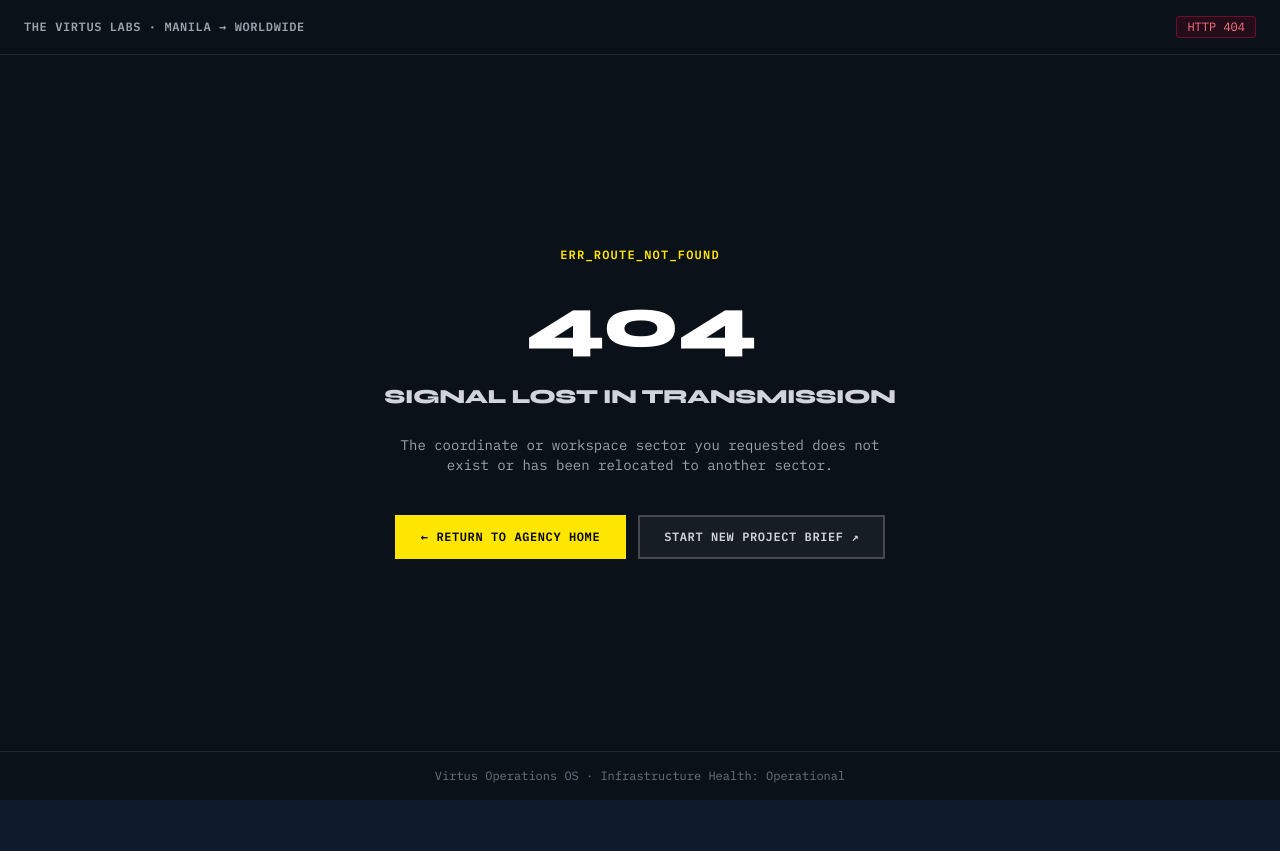
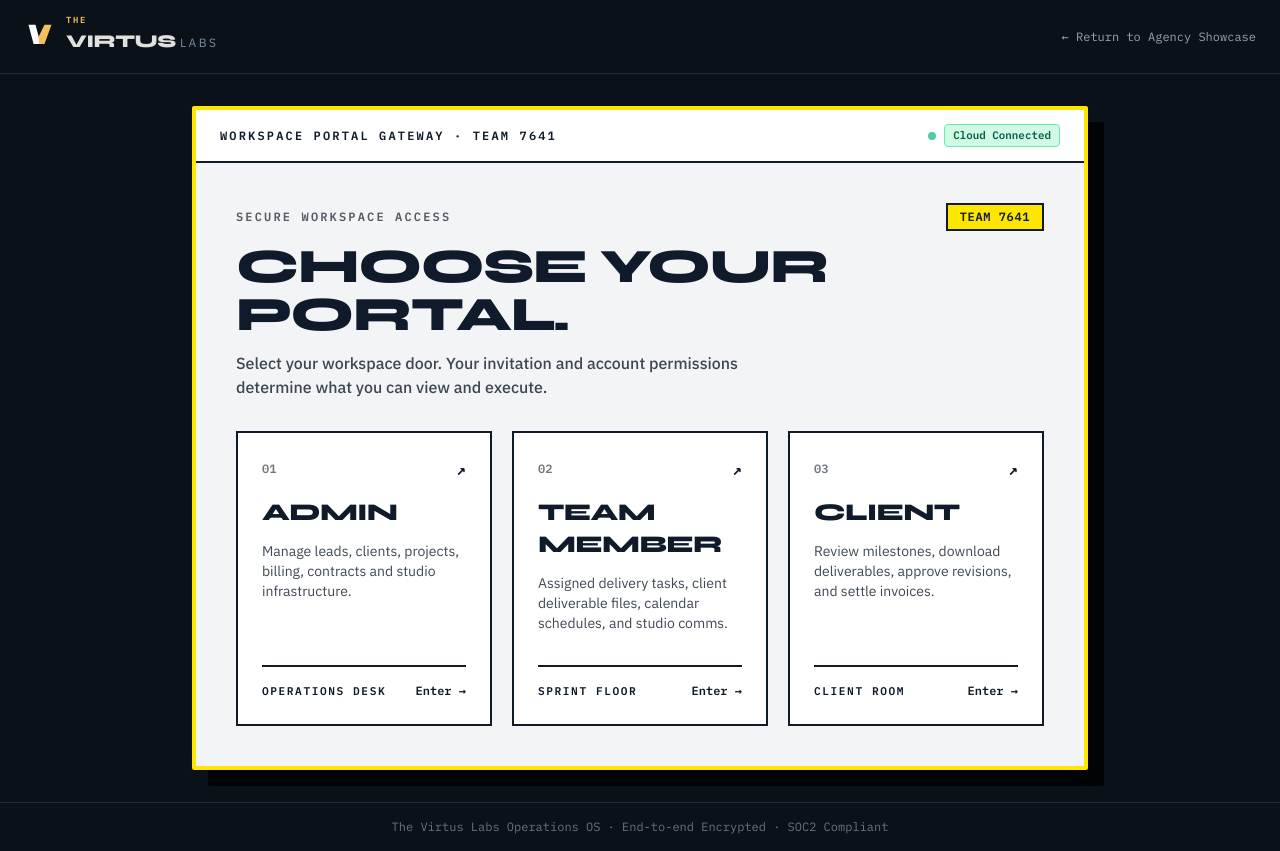
Before and after one commit to BoredMayonnaise/Virtus-Website, a Next.js app: page /portal in a window 1280 px wide. Before the commit this address had no page. Before the commit the page ends 800 px from the top, so only its background shows below. Built offline with nearby package versions, Linux system fonts and the light colour scheme.

Commit message:
feat(routes): add dedicated /portal, /admin, /team, and /client direct routes

```diff
--- /dev/null
+++ b/src/app/admin/page.tsx
@@ -0,0 +1,16 @@
+"use client";
+
+import React from "react";
+import { useRouter } from "next/navigation";
+import { OperationsOS } from "@/components/dashboard/OperationsOS";
+
+export default function AdminPortalPage() {
+  const router = useRouter();
+
+  return (
+    <OperationsOS
+      initialRole="admin"
+      onExit={() => router.push("/portal")}
+    />
+  );
+}
--- a/src/app/api/invoices/route.ts
+++ b/src/app/api/invoices/route.ts
@@ -8,7 +8,7 @@ export async function GET() {
       const sql = getNeonSql();
       if (sql) {
         const rows = await sql`
-          SELECT id, invoice_number as "invoiceNumber", client_id as "clientId", client_name as "clientName", company, amount, status, due_date as "dueDate", paid_at as "paidAt", created_at as "createdAt"
+          SELECT id, invoice_number as "invoiceNumber", client_id as "clientId", client_name as "clientName", amount, status, due_date as "dueDate", paid_at as "paidAt", created_at as "createdAt"
           FROM invoices
           ORDER BY created_at DESC;
         `;
@@ -46,8 +46,8 @@ export async function POST(request: Request) {
         const sql = getNeonSql();
         if (sql) {
           await sql`
-            INSERT INTO invoices (id, invoice_number, client_id, client_name, company, amount, status, due_date)
-            VALUES (${newInvoice.id}, ${newInvoice.invoiceNumber}, ${newInvoice.clientId}, ${newInvoice.clientName}, ${newInvoice.company}, ${newInvoice.amount}, ${newInvoice.status}, ${newInvoice.dueDate})
+            INSERT INTO invoices (id, invoice_number, client_id, client_name, amount, status, due_date)
+            VALUES (${newInvoice.id}, ${newInvoice.invoiceNumber}, ${newInvoice.clientId}, ${newInvoice.clientName}, ${newInvoice.amount}, ${newInvoice.status}, ${newInvoice.dueDate})
             ON CONFLICT (id) DO NOTHING;
           `;
         }
--- /dev/null
+++ b/src/app/client/page.tsx
@@ -0,0 +1,16 @@
+"use client";
+
+import React from "react";
+import { useRouter } from "next/navigation";
+import { OperationsOS } from "@/components/dashboard/OperationsOS";
+
+export default function ClientPortalPage() {
+  const router = useRouter();
+
+  return (
+    <OperationsOS
+      initialRole="client"
+      onExit={() => router.push("/portal")}
+    />
+  );
+}
--- /dev/null
+++ b/src/app/portal/page.tsx
@@ -0,0 +1,156 @@
+import React from "react";
+import Link from "next/link";
+import { Logo } from "@/components/public/Logo";
+
+export const metadata = {
+  title: "Workspace Portal · The Virtus Labs",
+  description: "Secure gateway for Admin, Team Members, and Clients.",
+};
+
+export default function PortalGatewayPage() {
+  return (
+    <div className="min-h-screen bg-[#0A1118] text-[#F3F4F6] flex flex-col justify-between selection:bg-[#FFE600] selection:text-black">
+      {/* Header */}
+      <header className="border-b border-white/10 px-6 py-4 flex items-center justify-between">
+        <Link href="/" className="hover:opacity-85 transition-opacity">
+          <Logo />
+        </Link>
+        <Link
+          href="/"
+          className="text-xs font-mono text-gray-400 hover:text-[#FFE600] transition-colors"
+        >
+          ← Return to Agency Showcase
+        </Link>
+      </header>
+
+      {/* Main Container */}
+      <main className="flex-1 flex items-center justify-center p-4 sm:p-8">
+        <div className="w-full max-w-4xl border-4 border-[#FFE600] bg-[#F3F4F6] text-[#0F1B2A] shadow-[16px_16px_0px_0px_rgba(0,0,0,0.85)] rounded-sm overflow-hidden">
+          {/* Header bar */}
+          <div className="flex items-center justify-between border-b-2 border-[#0F1B2A] bg-white px-6 py-3.5">
+            <span className="font-mono text-xs font-bold uppercase tracking-[0.18em] text-[#0F1B2A]">
+              WORKSPACE PORTAL GATEWAY · TEAM 7641
+            </span>
+            <div className="flex items-center gap-2">
+              <span className="h-2 w-2 rounded-full bg-emerald-500 animate-pulse" />
+              <span className="font-mono text-[0.68rem] text-emerald-800 font-bold bg-emerald-100 px-2 py-0.5 rounded border border-emerald-300">
+                Cloud Connected
+              </span>
+            </div>
+          </div>
+
+          <div className="p-6 sm:p-10">
+            <div className="flex items-center justify-between gap-4">
+              <span className="font-mono text-xs font-bold uppercase tracking-[0.18em] text-[#0F1B2A]/70">
+                SECURE WORKSPACE ACCESS
+              </span>
+              <span className="bg-[#FFE600] border-2 border-[#0F1B2A] px-3 py-1 font-mono text-xs font-black tracking-wider text-[#0F1B2A]">
+                TEAM 7641
+              </span>
+            </div>
+
+            <h1 className="mt-3 font-monument text-3xl sm:text-5xl font-black tracking-tight text-[#0F1B2A] uppercase">
+              Choose Your Portal.
+            </h1>
+
+            <p className="mt-3 max-w-[58ch] text-sm sm:text-base leading-relaxed text-[#0F1B2A]/80 font-medium">
+              Select your workspace door. Your invitation and account permissions determine what you can view and execute.
+            </p>
+
+            {/* 3 Portal Doors */}
+            <div className="mt-8 grid grid-cols-1 gap-5 md:grid-cols-3">
+              {/* Door 01: ADMIN */}
+              <Link
+                href="/admin"
+                className="group flex flex-col justify-between border-2 border-[#0F1B2A] bg-white p-6 transition-all duration-200 hover:-translate-y-1 hover:shadow-[6px_6px_0px_0px_#0F1B2A] active:translate-y-0"
+              >
+                <div>
+                  <div className="flex items-center justify-between">
+                    <span className="font-mono text-xs font-bold text-[#0F1B2A]/60">01</span>
+                    <span className="font-mono text-base font-bold text-[#0F1B2A] transition-transform duration-200 group-hover:translate-x-1 group-hover:-translate-y-1">
+                      ↗
+                    </span>
+                  </div>
+                  <h2 className="mt-4 font-monument text-xl sm:text-2xl font-black text-[#0F1B2A]">
+                    ADMIN
+                  </h2>
+                  <p className="mt-3 text-xs sm:text-sm leading-relaxed text-[#0F1B2A]/80 font-normal">
+                    Manage leads, clients, projects, billing, contracts and studio infrastructure.
+                  </p>
+                </div>
+
+                <div className="mt-8 pt-4 border-t-2 border-[#0F1B2A] flex items-center justify-between">
+                  <span className="font-mono text-[0.7rem] font-bold uppercase tracking-[0.14em] text-[#0F1B2A]">
+                    OPERATIONS DESK
+                  </span>
+                  <span className="text-xs font-mono font-bold text-[#0F1B2A]">Enter →</span>
+                </div>
+              </Link>
+
+              {/* Door 02: TEAM MEMBER */}
+              <Link
+                href="/team"
+                className="group flex flex-col justify-between border-2 border-[#0F1B2A] bg-white p-6 transition-all duration-200 hover:-translate-y-1 hover:shadow-[6px_6px_0px_0px_#0F1B2A] active:translate-y-0"
+              >
+                <div>
+                  <div className="flex items-center justify-between">
+                    <span className="font-mono text-xs font-bold text-[#0F1B2A]/60">02</span>
+                    <span className="font-mono text-base font-bold text-[#0F1B2A] transition-transform duration-200 group-hover:translate-x-1 group-hover:-translate-y-1">
+                      ↗
+                    </span>
+                  </div>
+                  <h2 className="mt-4 font-monument text-xl sm:text-2xl font-black text-[#0F1B2A]">
+                    TEAM MEMBER
+                  </h2>
+                  <p className="mt-3 text-xs sm:text-sm leading-relaxed text-[#0F1B2A]/80 font-normal">
+                    Assigned delivery tasks, client deliverable files, calendar schedules, and studio comms.
+                  </p>
+                </div>
+
+                <div className="mt-8 pt-4 border-t-2 border-[#0F1B2A] flex items-center justify-between">
+                  <span className="font-mono text-[0.7rem] font-bold uppercase tracking-[0.14em] text-[#0F1B2A]">
+                    SPRINT FLOOR
+                  </span>
+                  <span className="text-xs font-mono font-bold text-[#0F1B2A]">Enter →</span>
+                </div>
+              </Link>
+
+              {/* Door 03: CLIENT */}
+              <Link
+                href="/client"
+                className="group flex flex-col justify-between border-2 border-[#0F1B2A] bg-white p-6 transition-all duration-200 hover:-translate-y-1 hover:shadow-[6px_6px_0px_0px_#0F1B2A] active:translate-y-0"
+              >
+                <div>
+                  <div className="flex items-center justify-between">
+                    <span className="font-mono text-xs font-bold text-[#0F1B2A]/60">03</span>
+                    <span className="font-mono text-base font-bold text-[#0F1B2A] transition-transform duration-200 group-hover:translate-x-1 group-hover:-translate-y-1">
+                      ↗
+                    </span>
+                  </div>
+                  <h2 className="mt-4 font-monument text-xl sm:text-2xl font-black text-[#0F1B2A]">
+                    CLIENT
+                  </h2>
+                  <p className="mt-3 text-xs sm:text-sm leading-relaxed text-[#0F1B2A]/80 font-normal">
+                    Review milestones, download deliverables, approve revisions, and settle invoices.
+                  </p>
+                </div>
+
+                <div className="mt-8 pt-4 border-t-2 border-[#0F1B2A] flex items-center justify-between">
+                  <span className="font-mono text-[0.7rem] font-bold uppercase tracking-[0.14em] text-[#0F1B2A]">
+                    CLIENT ROOM
+                  </span>
+                  <span className="text-xs font-mono font-bold text-[#0F1B2A]">Enter →</span>
+                </div>
+              </Link>
+            </div>
+          </div>
+        </div>
+      </main>
+
+      {/* Footer */}
+      <footer className="border-t border-white/10 px-6 py-4 text-center font-mono text-xs text-gray-500">
+        The Virtus Labs Operations OS · End-to-end Encrypted · SOC2 Compliant
+      </footer>
+    </div>
+  );
+}
--- /dev/null
+++ b/src/app/team/page.tsx
@@ -0,0 +1,16 @@
+"use client";
+
+import React from "react";
+import { useRouter } from "next/navigation";
+import { OperationsOS } from "@/components/dashboard/OperationsOS";
+
+export default function TeamPortalPage() {
+  const router = useRouter();
+
+  return (
+    <OperationsOS
+      initialRole="team"
+      onExit={() => router.push("/portal")}
+    />
+  );
+}
--- a/src/components/public/Nav.tsx
+++ b/src/components/public/Nav.tsx
@@ -51,14 +51,13 @@ export const Nav: React.FC<NavProps> = ({ onOpenPortal }) => {
           ))}
 
           {/* Portal Access Doorway Button */}
-          <button
-            type="button"
-            onClick={onOpenPortal}
+          <Link
+            href="/portal"
             className="group inline-flex items-center gap-2 rounded-full border border-tvl-amber/40 bg-tvl-amber/10 px-4 py-1.5 text-xs font-mono font-semibold tracking-wider text-tvl-amber transition-all duration-200 hover:border-tvl-amber hover:bg-tvl-amber hover:text-tvl-plum-dark"
           >
             <span className="h-1.5 w-1.5 rounded-full bg-tvl-amber animate-pulse group-hover:bg-tvl-plum-dark"></span>
             PORTAL ACCESS
-          </button>
+          </Link>
 
           <Link
             href="#brief"
@@ -70,13 +69,12 @@ export const Nav: React.FC<NavProps> = ({ onOpenPortal }) => {
 
         {/* Mobile Hamburger Button */}
         <div className="flex items-center gap-3 lg:hidden">
-          <button
-            type="button"
-            onClick={onOpenPortal}
+          <Link
+            href="/portal"
             className="rounded-full border border-tvl-amber/60 bg-tvl-amber/15 px-3 py-1 text-[0.65rem] font-mono font-semibold uppercase text-tvl-amber"
           >
             Portal
-          </button>
+          </Link>
 
           <button
             type="button"
```
Also changed, not shown: src/data/siteData.ts (+9 -0 lines).
